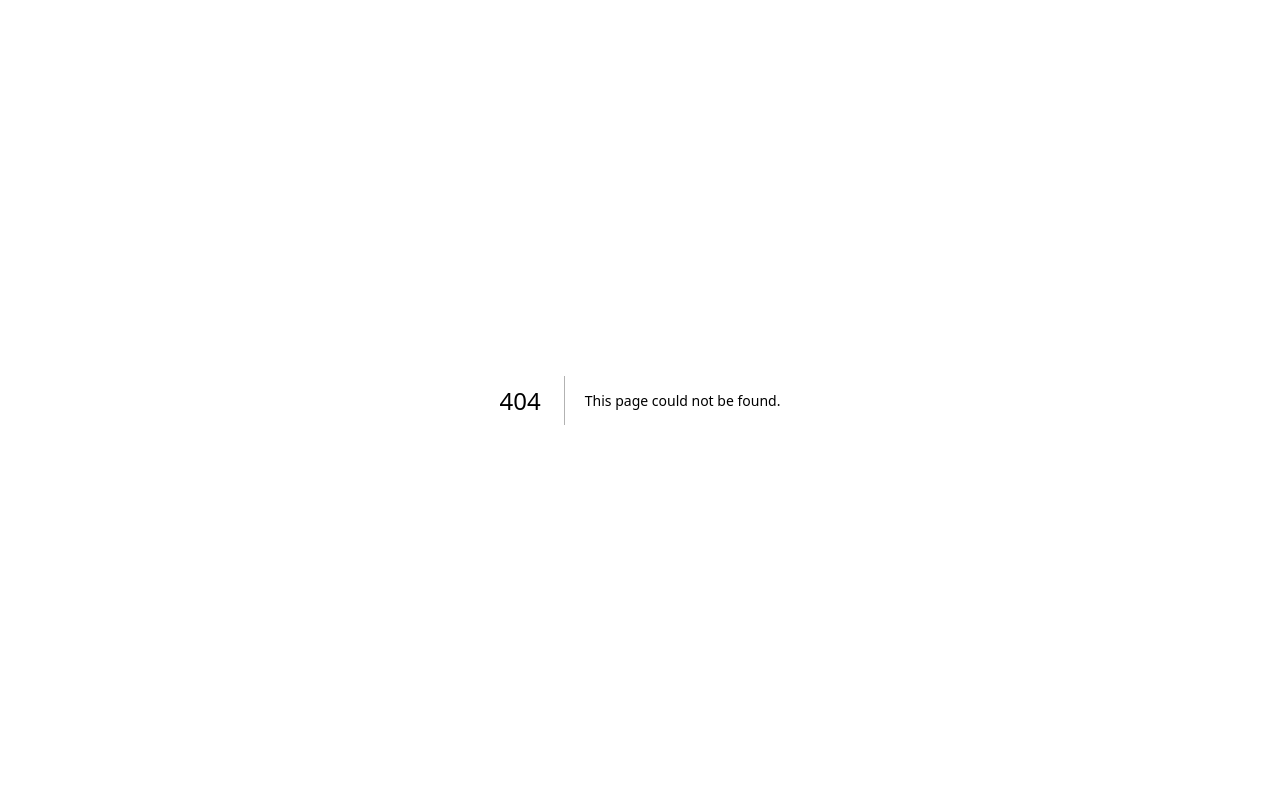
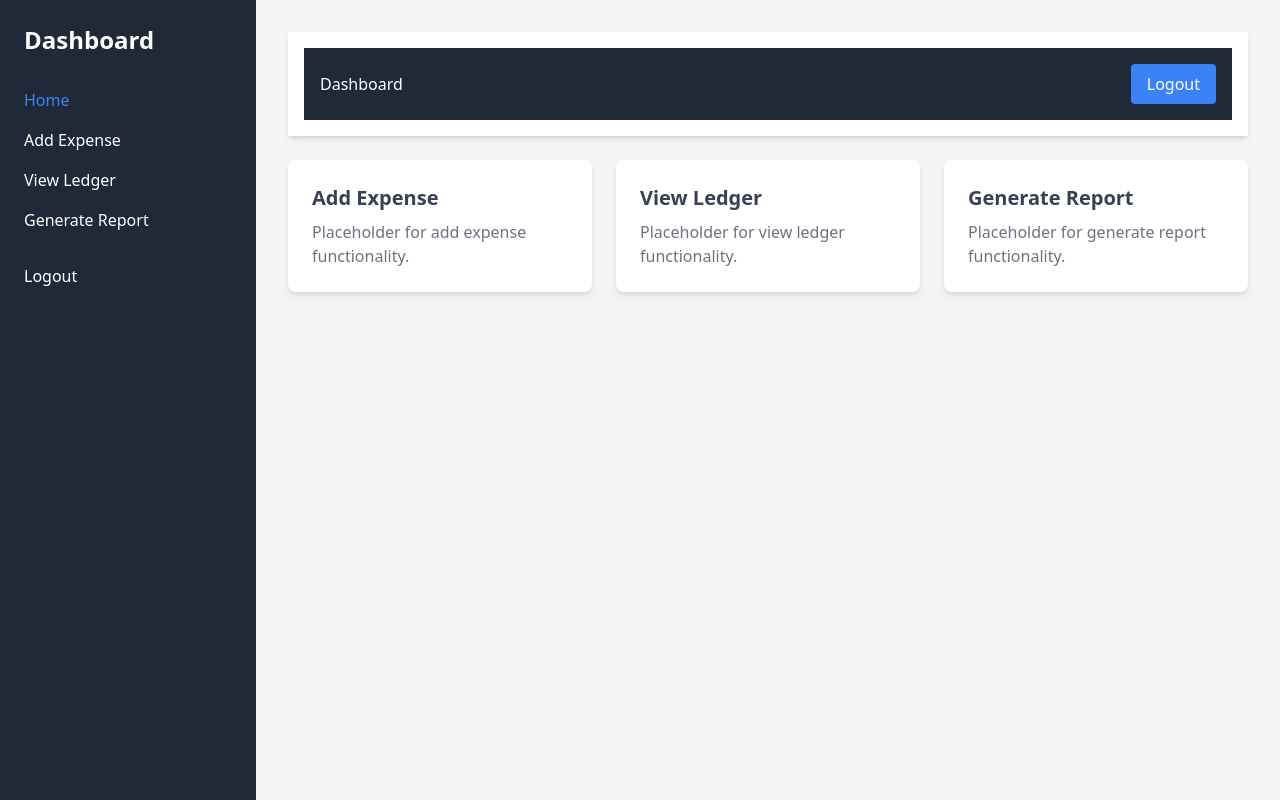
Before and after one commit to jayakumari14/account-dashboard, a Next.js app: page /auth/dashboard in a window 1280 px wide. Before the commit this address had no page. Built offline with nearby package versions, Linux system fonts and the light colour scheme.

Commit message:
API routes added with validations

```diff
--- a/package.json
+++ b/package.json
@@ -12,6 +12,7 @@
     "@prisma/client": "^5.22.0",
     "axios": "^1.7.7",
     "bcrypt": "^5.1.1",
+    "jsonwebtoken": "^9.0.2",
     "mysql2": "^3.11.4",
     "next": "15.0.3",
     "next-auth": "^4.24.10",
@@ -21,6 +22,7 @@
   },
   "devDependencies": {
     "@types/bcrypt": "^5.0.2",
+    "@types/jsonwebtoken": "^9.0.7",
     "@types/node": "^20",
     "@types/react": "^18",
     "@types/react-dom": "^18",
--- a/src/components/Sidebar.tsx
+++ b/src/components/Sidebar.tsx
@@ -3,16 +3,18 @@ const Sidebar = () => (
     <h2 className="text-2xl font-bold mb-8">Dashboard</h2>
     <ul>
       <li className="mb-4">
-        <a href="/dashboard">Home</a>
+        <a href="/auth/dashboard" className="text-blue-500 hover:underline">
+          Home
+        </a>
       </li>
       <li className="mb-4">
-        <a href="/dashboard/expenses">Add Expense</a>
+        <a href="/auth/dashboard/expenses">Add Expense</a>
       </li>
       <li className="mb-4">
-        <a href="/dashboard/ledger">View Ledger</a>
+        <a href="/auth/dashboard/ledger">View Ledger</a>
       </li>
       <li className="mb-4">
-        <a href="/dashboard/reports">Generate Report</a>
+        <a href="/auth/dashboard/reports">Generate Report</a>
       </li>
       <li className="mt-8">
         <a
--- /dev/null
+++ b/src/pages/api/auth/login.ts
@@ -0,0 +1,46 @@
+// pages/api/auth/login.ts
+import { PrismaClient } from "@prisma/client";
+import { NextApiRequest, NextApiResponse } from "next";
+import bcrypt from "bcrypt";
+import { sign } from "jsonwebtoken";
+
+const prisma = new PrismaClient();
+
+export default async function handler(req: NextApiRequest, res: NextApiResponse) {
+  if (req.method === "POST") {
+    const { email, password } = req.body;
+
+    // Validate input fields
+    if (!email || !password) {
+      return res.status(400).json({ message: "All fields are required." });
+    }
+
+    try {
+      // Find user by email
+      const user = await prisma.user.findUnique({ where: { email } });
+
+      if (!user) {
+        return res.status(400).json({ message: "User not found." });
+      }
+
+      // Compare hashed password with the password provided by the user
+      const isPasswordValid = await bcrypt.compare(password, user.password);
+
+      if (!isPasswordValid) {
+        return res.status(400).json({ message: "Invalid password." });
+      }
+
+      // Create a session or JWT token for the user
+      const token = sign({ userId: user.id }, process.env.NEXTAUTH_SECRET as string, { expiresIn: "1h" });
+
+      // Send the token back to the client
+      return res.status(200).json({ message: "Login successful", token });
+
+    } catch (error) {
+      console.error("Error during login:", error);
+      return res.status(500).json({ message: "Something went wrong. Please try again later." });
+    }
+  }
+
+  return res.status(405).json({ message: "Method not allowed." });
+}
--- a/src/pages/api/auth/register.ts
+++ b/src/pages/api/auth/register.ts
@@ -11,6 +11,12 @@ export default async function handler(req: NextApiRequest, res: NextApiResponse)
     if (!name || !email || !password) {
       return res.status(400).json({ message: "All fields are required." });
     }
+
+     // Check if email is in a valid format
+     const emailRegex = /^[^\s@]+@[^\s@]+\.[^\s@]+$/;
+     if (!emailRegex.test(email)) {
+       return res.status(400).json({ message: "Invalid email format." });
+     }
 
     // Check if user already exists
     const existingUser = await prisma.user.findUnique({ where: { email } });
--- /dev/null
+++ b/src/pages/auth/dashboard.tsx
@@ -0,0 +1,45 @@
+import Sidebar from "../../components/Sidebar";
+import Navbar from "../../components/Navbar";
+
+const DashboardPage = () => {
+  return (
+    <div className="flex min-h-screen bg-gray-100">
+      {/* Sidebar */}
+      <div className="w-64 bg-gray-800 text-white fixed left-0 top-0 h-full">
+        <Sidebar />
+      </div>
+
+      {/* Main content area */}
+      <div className="flex-1 ml-64 p-8">
+        {/* Navbar */}
+        <div className="bg-white shadow-md p-4 mb-6">
+          <Navbar />
+        </div>
+
+        {/* Dashboard content */}
+        <div className="grid grid-cols-1 sm:grid-cols-2 lg:grid-cols-3 gap-6">
+          <div className="p-6 bg-white rounded-lg shadow-md">
+            <h2 className="font-bold text-xl text-gray-700">Add Expense</h2>
+            <p className="text-gray-500 mt-2">
+              Placeholder for add expense functionality.
+            </p>
+          </div>
+          <div className="p-6 bg-white rounded-lg shadow-md">
+            <h2 className="font-bold text-xl text-gray-700">View Ledger</h2>
+            <p className="text-gray-500 mt-2">
+              Placeholder for view ledger functionality.
+            </p>
+          </div>
+          <div className="p-6 bg-white rounded-lg shadow-md">
+            <h2 className="font-bold text-xl text-gray-700">Generate Report</h2>
+            <p className="text-gray-500 mt-2">
+              Placeholder for generate report functionality.
+            </p>
+          </div>
+        </div>
+      </div>
+    </div>
+  );
+};
+
+export default DashboardPage;
--- a/src/pages/auth/login.tsx
+++ b/src/pages/auth/login.tsx
@@ -6,15 +6,32 @@ const LoginPage = () => {
   const [password, setPassword] = useState("");
   const router = useRouter(); // Initialize useRouter
 
-  const handleSubmit = (e: React.FormEvent) => {
+  const handleSubmit = async (e: React.FormEvent) => {
     e.preventDefault();
+
+    const response = await fetch("/api/auth/login", {
+      method: "POST",
+      headers: {
+        "Content-Type": "application/json",
+      },
+      body: JSON.stringify({ email, password }),
+    });
+
+    const data = await response.json();
+    if (response.ok) {
+      // Handle successful login (store token, redirect, etc.)
+      localStorage.setItem("token", data.token); // Store JWT token
+      router.push("/auth/dashboard"); // Redirect to dashboard
+    } else {
+      // Handle error (e.g., invalid credentials)
+      alert(data.message);
+    }
 
     // Here, you can add the logic to verify the credentials using an API call or any other method
     console.log("Email:", email);
     console.log("Password:", password);
 
-    // After successful login, redirect to the home page or dashboard
-    // For example, redirect to the home page ("/") or a dashboard ("/dashboard")
+    // if successful login, redirect to the home page or dashboard
     router.push("/dashboard"); // Change this to the desired page after login
   };
 
--- a/src/pages/dashboard/index.tsx
+++ b/src/pages/dashboard/index.tsx
@@ -1,19 +1,29 @@
-import ProtectedRoute from "../../components/ProtectedRoute";
 import Sidebar from "../../components/Sidebar";
 import Navbar from "../../components/Navbar";
 
 const DashboardPage = () => {
   return (
-    <ProtectedRoute>
-      <div className="flex">
-        <Sidebar />
-        <div className="flex-1 p-8">
-          <Navbar />
-          <h1 className="text-3xl font-bold">Welcome to Your Dashboard</h1>
-          {/* Additional dashboard content */}
+    <div className="flex">
+      <Sidebar />
+      <div className="flex-1 p-8">
+        <Navbar />
+        <h1 className="text-3xl font-bold">Dashboard</h1>
+        <div className="grid grid-cols-3 gap-4 mt-4">
+          <div className="p-4 bg-gray-100 border rounded">
+            <h2 className="font-bold">Add Expense</h2>
+            <p>Placeholder for add expense functionality.</p>
+          </div>
+          <div className="p-4 bg-gray-100 border rounded">
+            <h2 className="font-bold">View Ledger</h2>
+            <p>Placeholder for view ledger functionality.</p>
+          </div>
+          <div className="p-4 bg-gray-100 border rounded">
+            <h2 className="font-bold">Generate Report</h2>
+            <p>Placeholder for generate report functionality.</p>
+          </div>
         </div>
       </div>
-    </ProtectedRoute>
+    </div>
   );
 };
 
--- a/src/pages/dashboard/ledger.tsx
+++ b/src/pages/dashboard/ledger.tsx
@@ -0,0 +1,20 @@
+import ProtectedRoute from "../../components/ProtectedRoute";
+import Sidebar from "../../components/Sidebar";
+import Navbar from "../../components/Navbar";
+
+const LedgerPage = () => {
+  return (
+    <ProtectedRoute>
+      <div className="flex">
+        <Sidebar />
+        <div className="flex-1 p-8">
+          <Navbar />
+          <h1 className="text-3xl font-bold">Ledger</h1>
+          {/* Form or components for adding ledger */}
+        </div>
+      </div>
+    </ProtectedRoute>
+  );
+};
+
+export default LedgerPage;
--- a/src/pages/dashboard/reports.tsx
+++ b/src/pages/dashboard/reports.tsx
@@ -0,0 +1,20 @@
+import ProtectedRoute from "../../components/ProtectedRoute";
+import Sidebar from "../../components/Sidebar";
+import Navbar from "../../components/Navbar";
+
+const ReportPage = () => {
+  return (
+    <ProtectedRoute>
+      <div className="flex">
+        <Sidebar />
+        <div className="flex-1 p-8">
+          <Navbar />
+          <h1 className="text-3xl font-bold">Report Page</h1>
+          {/* Form or components for adding Reports */}
+        </div>
+      </div>
+    </ProtectedRoute>
+  );
+};
+
+export default ReportPage;
```
Also changed, not shown: 1 other file (tests, documents, lock files or other folders).
